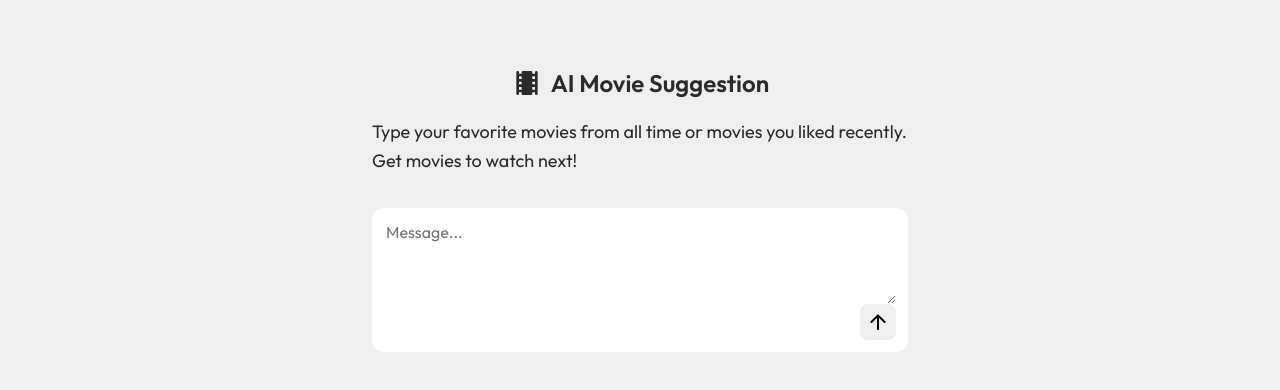
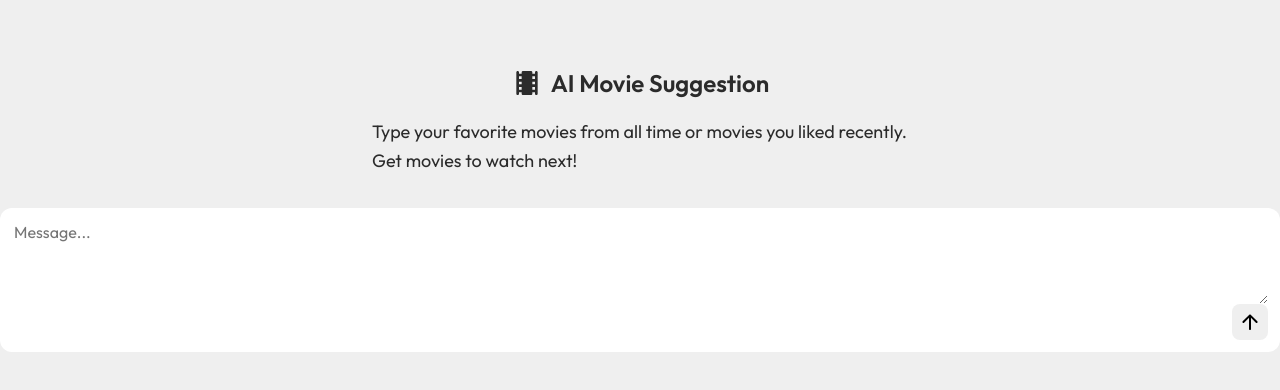
Before and after one commit to chocolat5/ai-movie-suggestion, a React (Vite) app: page / in a window 1280 px wide. Shown: the top 390 px of the page. Built offline with nearby package versions, Linux system fonts and the light colour scheme.

Commit message:
chore: update App style

```diff
--- a/src/App.tsx
+++ b/src/App.tsx
@@ -8,7 +8,7 @@ const StyledContainer = styled.section`
   flex-direction: column;
   max-width: var(--container-sm);
   margin: 0 auto;
-  padding: var(--sp-3xl) var(--sp-xl);
+  padding: var(--sp-3xl) var(--sp-xl) 0;
 `;
 
 const StyledTitle = styled.h1`
@@ -37,6 +37,7 @@ const StyledChatContainer = styled.div`
 
 function App() {
   return (
+    <>
       <StyledContainer>
         <StyledTitle>
           <MovieIcon />
@@ -47,10 +48,11 @@ function App() {
           <br />
           Get movies to watch next!
         </StyledText>
+      </StyledContainer>
       <StyledChatContainer>
         <ChatView />
       </StyledChatContainer>
-    </StyledContainer>
+    </>
   );
 }
 
```
Lines whose indentation alone changed are shown as unchanged.
